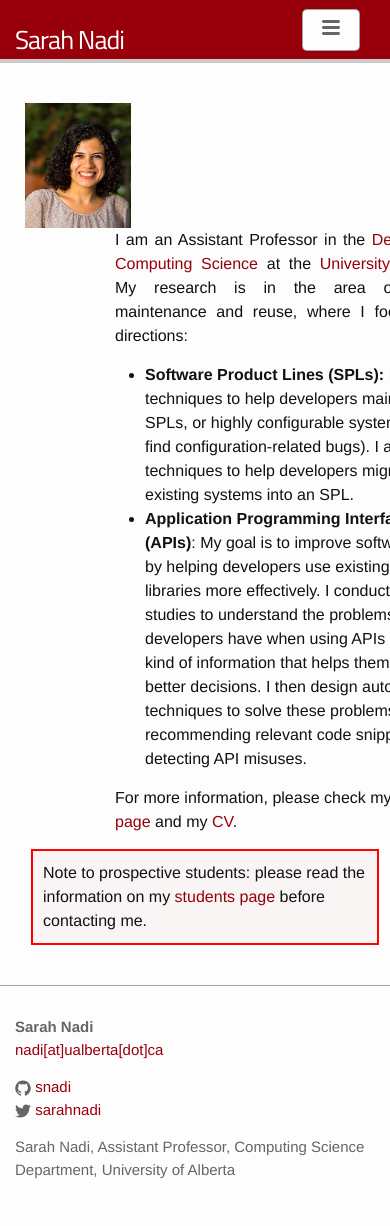
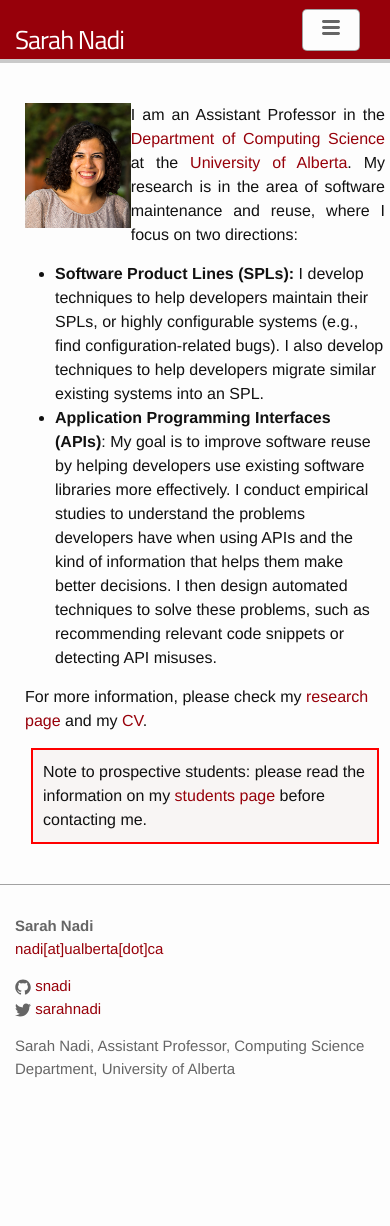
Before and after one commit to snadi/snadi.github.io, a Jekyll site: the page built from index.html, in a window 390 px wide. Built offline with Jekyll 4.4.1, drawn with Linux system fonts in a browser that asks for light colours; after the commit the page ends 1125 px from its top, so only the background shows below that.

Commit message:
Test mobile layout

```diff
--- a/_sass/_base.scss
+++ b/_sass/_base.scss
@@ -241,7 +241,6 @@ section {
 div#one {
     width: 25%;
     float: left;
-    overflow:hidden;
 }
 div#two {
    margin-left:25%;
@@ -252,12 +251,11 @@ div#two {
   /* code from https://www.thesitewizard.com/css/design-2-column-layout.shtml */
    div#one {
     float: none;
-//    margin-left:0;
     width:100%;
   }
    div#two {
     float: none;
-//    margin-right:0;
+	margin-left:0;
     width:100%;
   }
 }
```
